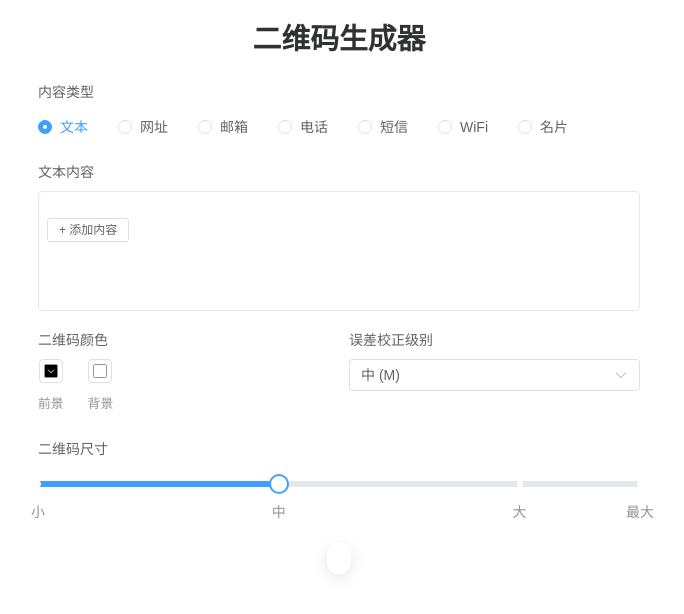
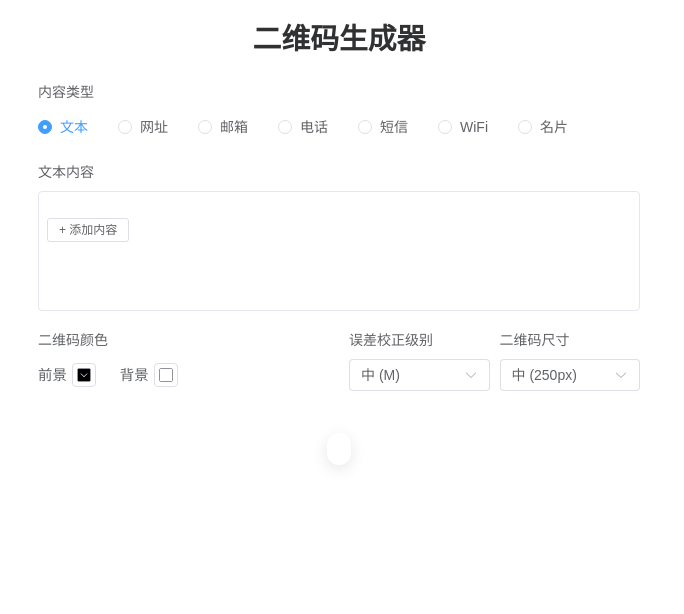
Before and after one commit to liujunxiang0076/imljx-home, a Nuxt app: page /qrcode in a window 1280 px wide. Shown: the top 614 px of the page, without its empty margins (301-985 px from the left). Built offline with nearby package versions, Linux system fonts and the light colour scheme.

Commit message:
feat: 优化二维码生成器布局和样式
- 调整颜色、误差校正和尺寸部分的布局，提升用户体验
- 更新颜色选择器的样式，改善视觉效果
- 将二维码尺寸选择从滑块改为下拉选择，提供更清晰的选项

```diff
--- a/components/widgets/QRCodeGenerator.vue
+++ b/components/widgets/QRCodeGenerator.vue
@@ -207,35 +207,37 @@
         </el-form-item>
       </div>
 
-      <!-- 颜色和误差校正部分重新布局 -->
+      <!-- 颜色、误差校正和尺寸部分布局 -->
       <el-row :gutter="20" class="form-row">
         <el-col :span="12">
           <el-form-item label="二维码颜色">
             <div class="color-row">
               <div class="color-picker-group">
+                <span class="color-label">前景</span>
                 <el-color-picker
                   v-model="form.foreground"
                   @change="generateQRCode"
                   size="small"
                 ></el-color-picker>
-                <span class="color-label">前景</span>
               </div>
               <div class="color-picker-group">
+                <span class="color-label">背景</span>
                 <el-color-picker
                   v-model="form.background"
                   @change="generateQRCode"
                   size="small"
                 ></el-color-picker>
-                <span class="color-label">背景</span>
               </div>
             </div>
           </el-form-item>
         </el-col>
         <el-col :span="12">
+          <el-row :gutter="10">
+            <el-col :span="12">
               <el-form-item label="误差校正级别">
                 <el-select
                   v-model="form.errorCorrectionLevel"
-              placeholder="请选择误差校正级别"
+                  placeholder="请选择级别"
                   @change="generateQRCode"
                   style="width: 100%"
                 >
@@ -246,19 +248,24 @@
                 </el-select>
               </el-form-item>
             </el-col>
+            <el-col :span="12">
+              <el-form-item label="二维码尺寸">
+                <el-select
+                  v-model="form.size"
+                  placeholder="请选择尺寸"
+                  @change="generateQRCode"
+                  style="width: 100%"
+                >
+                  <el-option label="小 (150px)" :value="150"></el-option>
+                  <el-option label="中 (250px)" :value="250"></el-option>
+                  <el-option label="大 (350px)" :value="350"></el-option>
+                  <el-option label="最大 (400px)" :value="400"></el-option>
+                </el-select>
+              </el-form-item>
+            </el-col>
           </el-row>
-
-      <!-- 二维码尺寸 -->
-      <el-form-item label="二维码尺寸">
-        <el-slider
-          v-model="form.size"
-          :min="150"
-          :max="400"
-          :step="10"
-          :marks="{150: '小', 250: '中', 350: '大', 400: '最大'}"
-          @change="generateQRCode"
-        ></el-slider>
-      </el-form-item>
+        </el-col>
+      </el-row>
     </el-form>
 
     <!-- 二维码容器 -->
@@ -814,13 +821,13 @@ onUnmounted(() => {
 
   .color-picker-group {
     display: flex;
-    flex-direction: column;
+    flex-direction: row;
     align-items: center;
 
     .color-label {
-      margin-top: 5px;
-      font-size: 0.8rem;
-      color: #909399;
+      margin-right: 5px;
+      font-size: 0.9rem;
+      color: #606266;
     }
   }
 }
```
Lines whose indentation alone changed are shown as unchanged.
